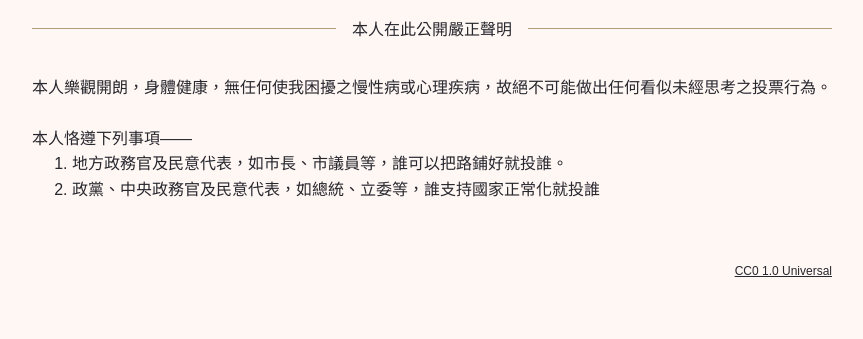
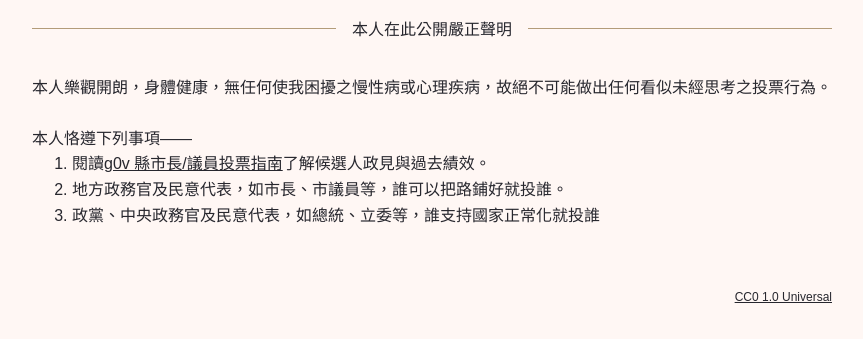
Before and after one commit to CyberParty/gpmrvpd, a plain HTML site: page index.html in a window 1280 px wide. Shown: the part 129-468 px from the top of the page, without its empty margins (208-1071 px from the left). Drawn offline with Linux system fonts and the light colour scheme.

Commit message:
Update index.html

```diff
--- a/index.html
+++ b/index.html
@@ -26,6 +26,7 @@
 <li>本人樂觀開朗，身體健康，無任何使我困擾之慢性病或心理疾病，故絕不可能做出任何看似未經思考之投票行為。</li>
 <li>本人恪遵下列事項——
   <ol>
+    <li>閱讀<a href="https://councils.g0v.tw/">g0v 縣市長/議員投票指南</a>了解候選人政見與過去績效。</li>
     <li>地方政務官及民意代表，如市長、市議員等，誰可以把路鋪好就投誰。</li>
     <li>政黨、中央政務官及民意代表，如總統、立委等，誰支持國家正常化就投誰</li>
   </ol>
```
